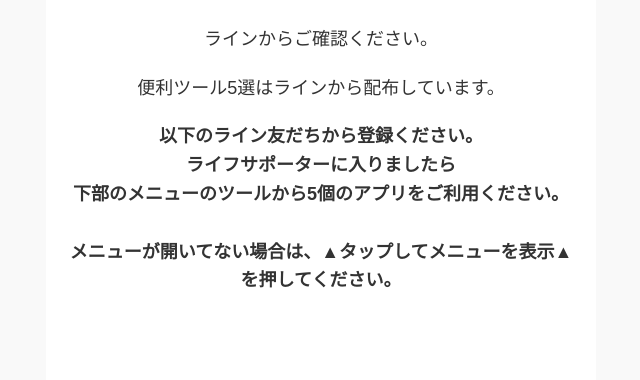
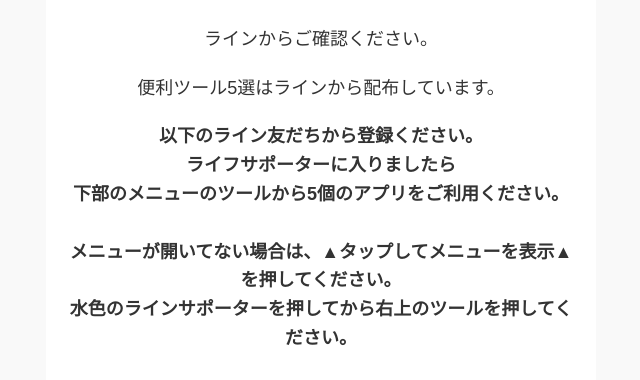
Before and after one commit to life-supporter-jp/guidance, a plain HTML site: page index.html in a window 1280 px wide. Shown: the part 1080-1460 px from the top of the page, without its empty margins (319-959 px from the left). Drawn offline with nearby package versions, Linux system fonts and the light colour scheme; grey boxes are pictures that could not be loaded.

Commit message:
Update index.html

```diff
--- a/index.html
+++ b/index.html
@@ -60,7 +60,8 @@
             ライフサポーターに入りましたら<br>
             下部のメニューのツールから5個のアプリをご利用ください。<br>
             <br>
-            メニューが開いてない場合は、▲タップしてメニューを表示▲を押してください。
+            メニューが開いてない場合は、▲タップしてメニューを表示▲を押してください。<br>
+            水色のラインサポーターを押してから右上のツールを押してください。
         </p>
 
         <div class="qrcode" style="display: inline-block;"></div>
```
